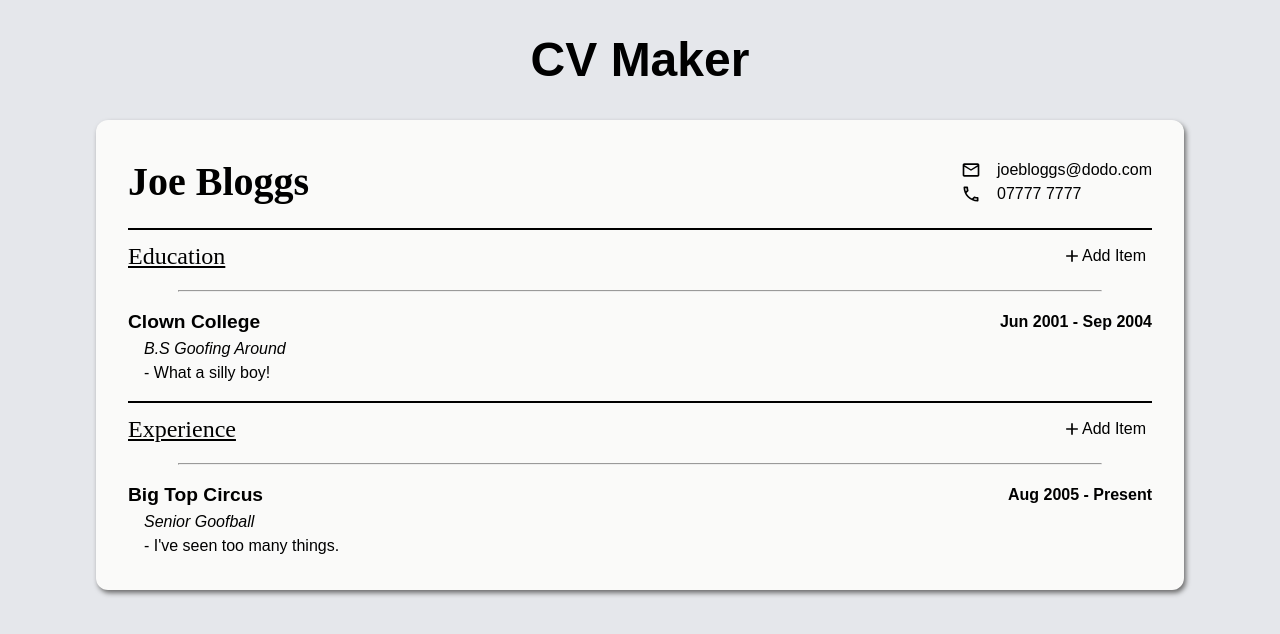
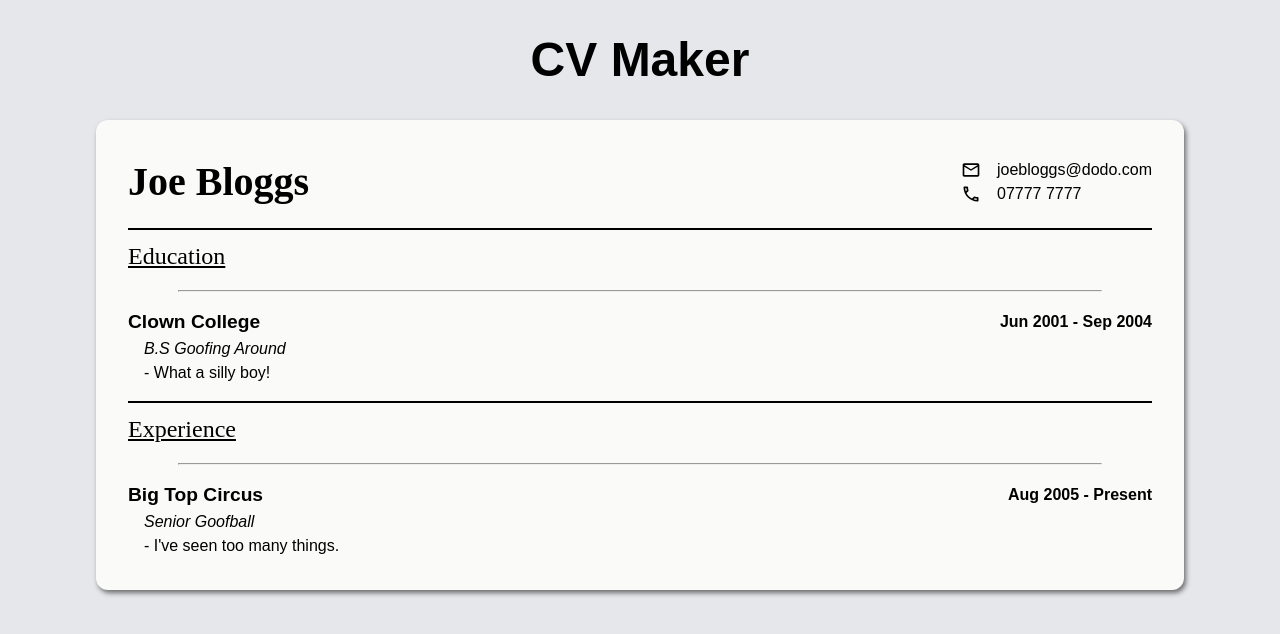
Before and after one commit to gemini-mastiff/CV-application, a React (Vite) app: page / in a window 1280 px wide. Shown: the top 634 px of the page. Built offline with nearby package versions, Linux system fonts and the light colour scheme; a web font is replaced by a local one.

Commit message:
style: show AddItemBtn on header hover

```diff
--- a/src/components/AddItemBtn.jsx
+++ b/src/components/AddItemBtn.jsx
@@ -3,7 +3,7 @@ import plusSvg from "../assets/plus.svg";
 
 export default function AddItemBtn({ handleClick }) {
   return (
-    <button className="new-list-item-btn" onClick={handleClick}>
+    <button className="add-item-btn" onClick={handleClick}>
       <img src={plusSvg} alt="" />
       <p>Add Item</p>
     </button>
--- a/src/components/List.jsx
+++ b/src/components/List.jsx
@@ -25,7 +25,7 @@ export default function List({ title, arr }) {
     <div className="list-container">
       <div className="list-header">
         <h2>{title}</h2>
-        <AddItemBtn handleClick={handleAdd} />
+        <AddItemBtn className="add-item-btn" handleClick={handleAdd} />
       </div>
       <div className="list">
         {listArr.map((listItem) => {
--- a/src/styles/AddItemBtn.css
+++ b/src/styles/AddItemBtn.css
@@ -1,4 +1,4 @@
-.new-list-item-btn {
+.add-item-btn {
   display: flex;
   justify-content: center;
   align-items: center;
@@ -7,11 +7,11 @@
   border: none;
 }
 
-.new-list-item-btn:hover {
+.add-item-btn:hover {
   opacity: 0.6;
   cursor: pointer;
 }
 
-.new-list-item-btn > img {
+.add-item-btn > img {
   width: 20px;
 }
--- a/src/styles/List.css
+++ b/src/styles/List.css
@@ -13,3 +13,11 @@
   display: flex;
   flex-direction: column;
 }
+
+.add-item-btn {
+  display: none;
+}
+
+.list-header:hover > .add-item-btn {
+  display: flex;
+}
```
